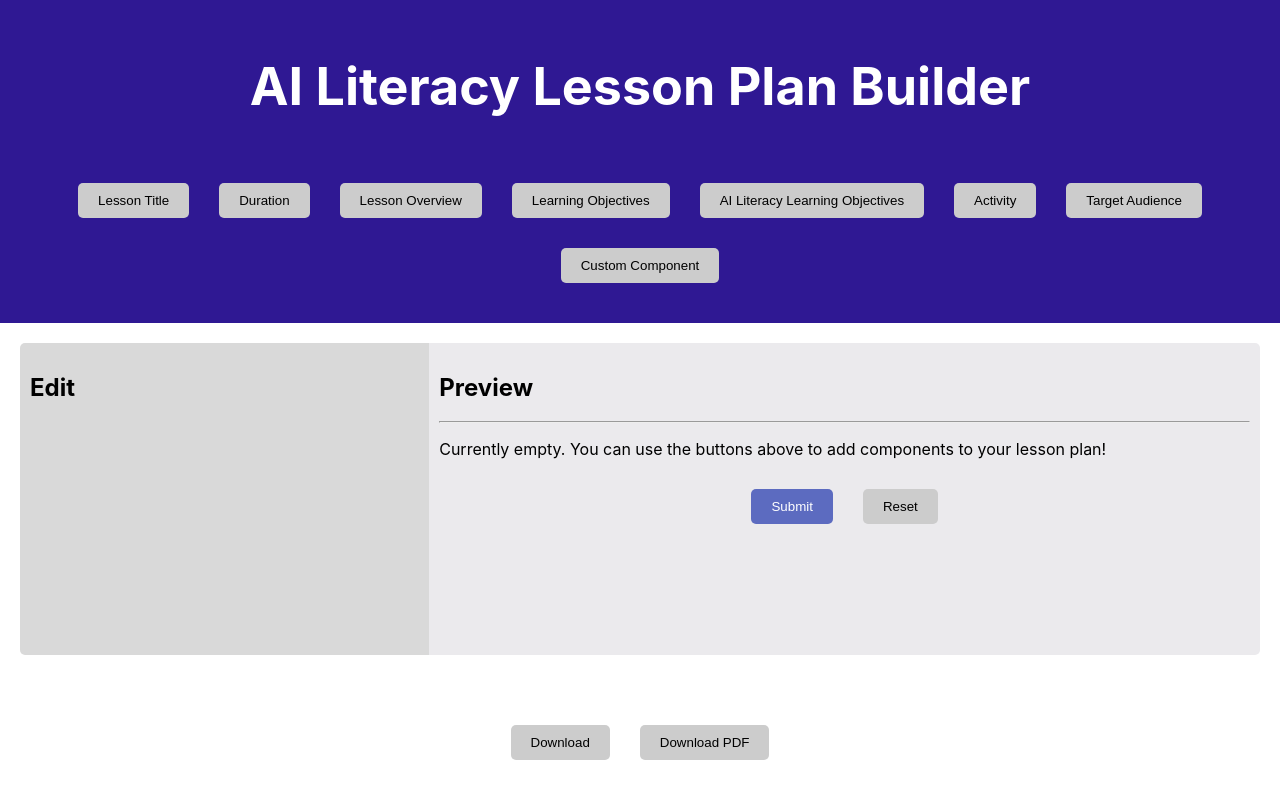
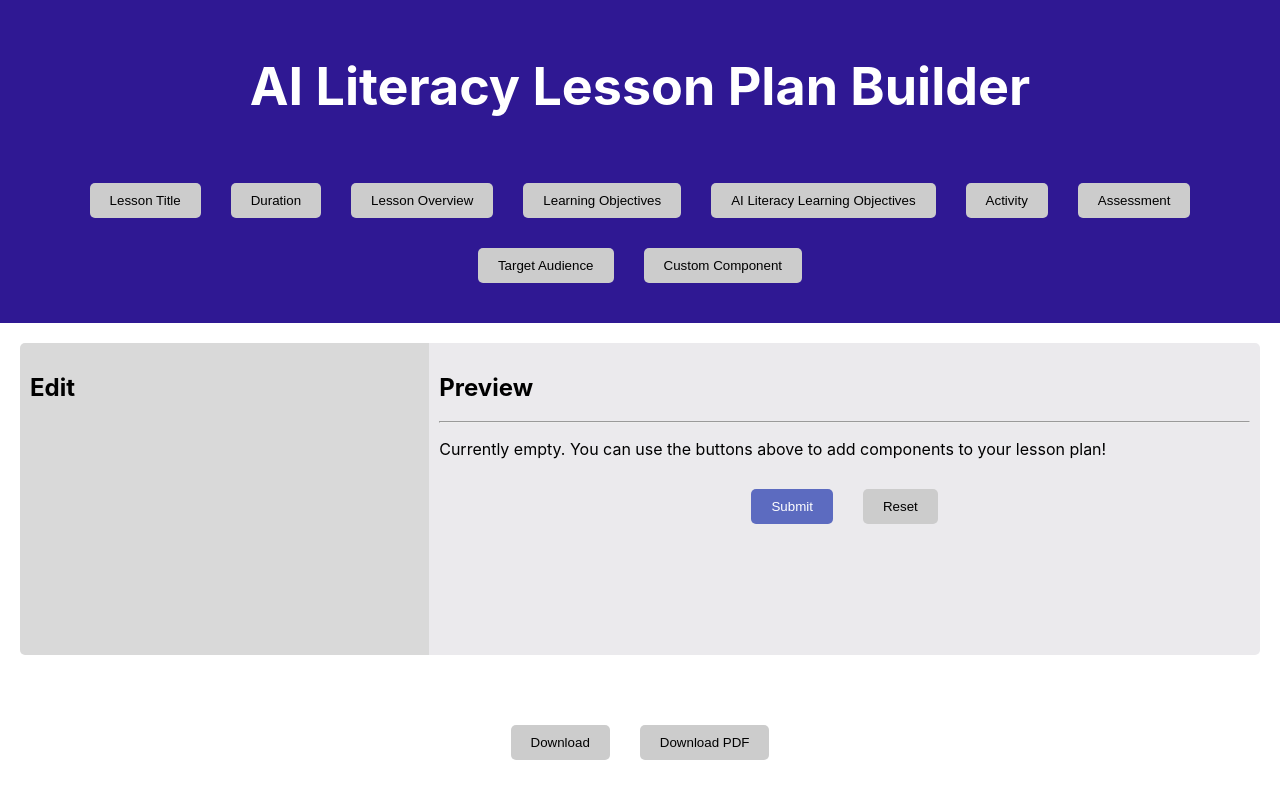
Before and after one commit to elinorpd/ai-literacy-tool, a React (Create React App) app in the folder aillp-builder/: page / in a window 1280 px wide. Built offline with nearby package versions, Linux system fonts and the light colour scheme.

Commit message:
assessment component added

```diff
--- a/aillp-builder/src/App.js
+++ b/aillp-builder/src/App.js
@@ -199,7 +199,7 @@ function App() {
     };
 
     // Initializing properties based on component type
-    if (['Title', 'Duration', 'Overview', 'Objectives', 'Audience'].includes(componentType)) {
+    if (['Title', 'Duration', 'Overview', 'Objectives', 'Audience', 'Assessment'].includes(componentType)) {
       newComponentProperties.value = '';
     } else if (['Activity', 'Custom'].includes(componentType)) {
       newComponentProperties = { ...newComponentProperties, title: '', value: '' };
@@ -299,6 +299,7 @@ function App() {
           <button type='button' onClick={() => handleAddComponentClick('Objectives')}>Learning Objectives</button>
           <button type='button' onClick={() => handleAddComponentClick('AIObjectives')}>AI Literacy Learning Objectives</button>
           <button type='button' onClick={() => handleAddComponentClick('Activity')}>Activity</button>
+          <button type='button' onClick={() => handleAddComponentClick('Assessment')}>Assessment</button>
           <button type='button' onClick={() => handleAddComponentClick('Audience')}>Target Audience</button>
           <button type='button' onClick={() => handleAddComponentClick('Custom')}>Custom Component</button>
         </div>
--- a/aillp-builder/src/ComponentPreview.js
+++ b/aillp-builder/src/ComponentPreview.js
@@ -16,6 +16,7 @@ const ComponentPreview = ({ comp }) => {
     switch (comp.type) {
       case 'Title':
       case 'Overview':
+      case 'Assessment':
       case 'Audience':
         return (
           <>
--- a/aillp-builder/src/LessonComponent.js
+++ b/aillp-builder/src/LessonComponent.js
@@ -7,6 +7,7 @@ const LessonComponent = ({ data, onEditClick, onDeleteClick }) => {
       case 'Overview':
       case 'Objectives':
       case 'Audience':
+      case 'Assessment':
         return (
           <>
             <h3>{data.type}</h3>
--- a/aillp-builder/src/Popup.js
+++ b/aillp-builder/src/Popup.js
@@ -64,6 +64,19 @@ const Popup = ({ show, onClose, onSave, data, isLoading }) => {
   const renderOverviewFields = () => (
     <>
     <label htmlFor="value">Overview</label>
+    <textarea
+      id="value"
+      value={properties.value || ''}
+        onChange={handleValueChange}
+    />
+    {renderEditableCheckbox()}
+  </>
+);
+
+  // another one. Assessment
+  const renderAssessmentFields = () => (
+    <>
+    <label htmlFor="value">Assessment</label>
     <textarea
       id="value"
       value={properties.value || ''}
@@ -219,6 +232,8 @@ const Popup = ({ show, onClose, onSave, data, isLoading }) => {
         return renderDurationFields();
       case 'Overview':
         return renderOverviewFields();
+      case 'Assessment':
+        return renderAssessmentFields();
       case 'Objectives':
         return renderObjectivesFields();
       case 'AIObjectives':
```
Also changed, not shown: 2 other files (tests, documents, lock files or other folders).
